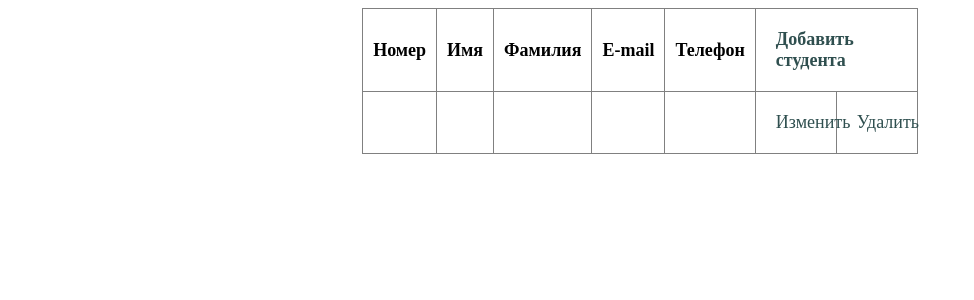
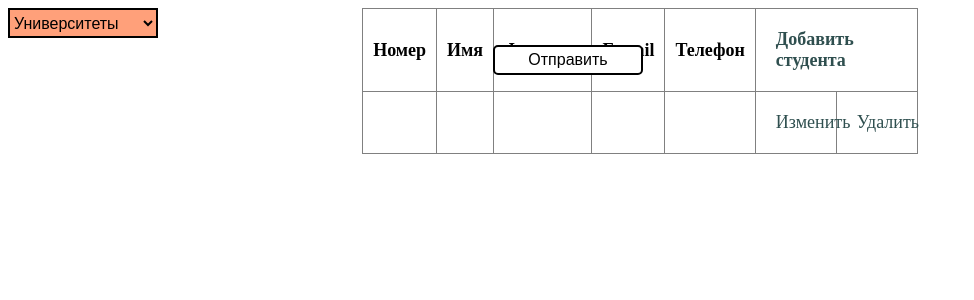
Before and after one commit to Windmill787/home4, a PHP site: page /mysite/views/index.html in a window 1280 px wide. Shown: the top 300 px of the page, without its empty margins (0-974 px from the left). Run offline with PHP 8.4, Linux system fonts and the light colour scheme.

Commit message:
Utf8 codding
Fixed correct mysql and php project codding with PDO

```diff
--- a/config/ConnectorParams.php
+++ b/config/ConnectorParams.php
@@ -8,6 +8,6 @@
 return array(
     'host' => 'localhost',
     'dbname' => 'home4',
-    'user' => 'root',
-    'password' => 'crosshairsilverstyle13hfp',
+    'user' => 'vieweruser',
+    'password' => '12345',
 );
--- a/connector/Connector.php
+++ b/connector/Connector.php
@@ -20,6 +20,8 @@ class Connector
 
         $db = new PDO($dsn, $params['user'], $params['password']);
 
+        $db->exec("set names utf8");
+
         return $db;
     }
 
--- a/css/style.css
+++ b/css/style.css
@@ -1,4 +1,4 @@
-a{
+a {
     text-decoration: none;
     color: darkslategrey;
     display: block;
@@ -9,6 +9,7 @@ a{
 a:hover{
     background-color: lightsalmon;
 }
+
 .submit{
     width: 100px;
     height: 30px;
@@ -33,7 +34,7 @@ input {
     margin-left: 485px;
 }
 
-input:hover{
+input:hover {
     border-color: lightsalmon;
 }
 
--- a/index.php
+++ b/index.php
@@ -15,3 +15,4 @@ include_once (ROOT.'/connector/Connector.php');
 
 $obj1 = new Router();
 $obj1->run();
+$Model = new MainModel();
--- a/views/delete.html
+++ b/views/delete.html
@@ -1,5 +1,5 @@
 <!DOCTYPE html>
-<html lang="en">
+<html lang="ru">
 <head>
   <meta charset="UTF-8">
   <title>Удаление</title>
@@ -11,7 +11,7 @@
     text-decoration: none;
     color: darkslategrey;
     display: block;
-    width: 40px;
+    width: 80px;
     padding: 10px;
   }
   a:hover{
@@ -50,7 +50,7 @@
     outline: none;
   }
 </style>
-<a href="javascript:history.back();">Назад</a>
+<a href="../../main">На главную</a>
 <h3 align="center">Вы уверенны что хотите удалить студента номер <?php echo $id; ?>?</h3>
 <input type="text" value="<?php echo $fetchItem['student_name'] ?>" readonly required/><br><br>
 
--- a/views/index.html
+++ b/views/index.html
@@ -1,12 +1,21 @@
 <!DOCTYPE html>
-<html lang="en">
+<html lang="ru">
 <head>
-  <meta charset="UTF-8">
+    <meta charset="UTF-8">
   <title>Homework№4</title>
     <link rel="stylesheet" href="css/style.css">
 </head>
 <body>
 <style>
+    select{
+        outline: none;
+        position: absolute;
+        width: 150px;
+        height: 30px;
+        font-size: 16px;
+        background-color: lightsalmon;
+        border: 2px solid black;
+    }
     table{
         border-collapse:collapse;
         margin-left: auto;
@@ -28,7 +37,29 @@
     a:hover{
         background-color: lightsalmon;
     }
+    .sub{
+        width: 150px;
+        height: 30px;
+        border: 2px solid black;
+        background-color: white;
+        position: absolute;
+        top: 45px;
+    }
+
+    .sub:hover{
+        background-color: lightsalmon;
+        border-color: black;
+    }
 </style>
+<form name="main" method="post">
+    <select>
+        <option value="University">Университеты</option>
+        <option value="Department">Кафедры</option>
+        <option value="Student">Студенты</option>
+        <option value="Homework">Список ДЗ</option>
+    </select>
+    <input class="sub" type="submit" name="submit" value="Отправить" />
+</form>
 
 <table border="1px solid black">
     <tr>
@@ -43,7 +74,7 @@
       <?php foreach ($newsList as $newsItem) : ?>
 
     <tr>
-        <td><?php echo $newsItem['student_id']; ?></td>
+        <td><?php echo $newsItem["student_id"]; ?></td>
         <td><?php echo $newsItem['student_name']; ?></td>
         <td><?php echo $newsItem['student_sirname']; ?></td>
         <td><?php echo $newsItem['student_email']; ?></td>
@@ -54,7 +85,7 @@
 
         <td><a href="./main/delete/<?php echo $newsItem['student_id']; ?>">Удалить</a></td>
         <?php endforeach; ?>
-    <tr>
+    </tr>
 
 
 
```
Also changed, not shown: models/MainModel.php (+23 -2 lines), views/add.html (+10 -7 lines), views/edit.html (+5 -5 lines), .htaccess.
